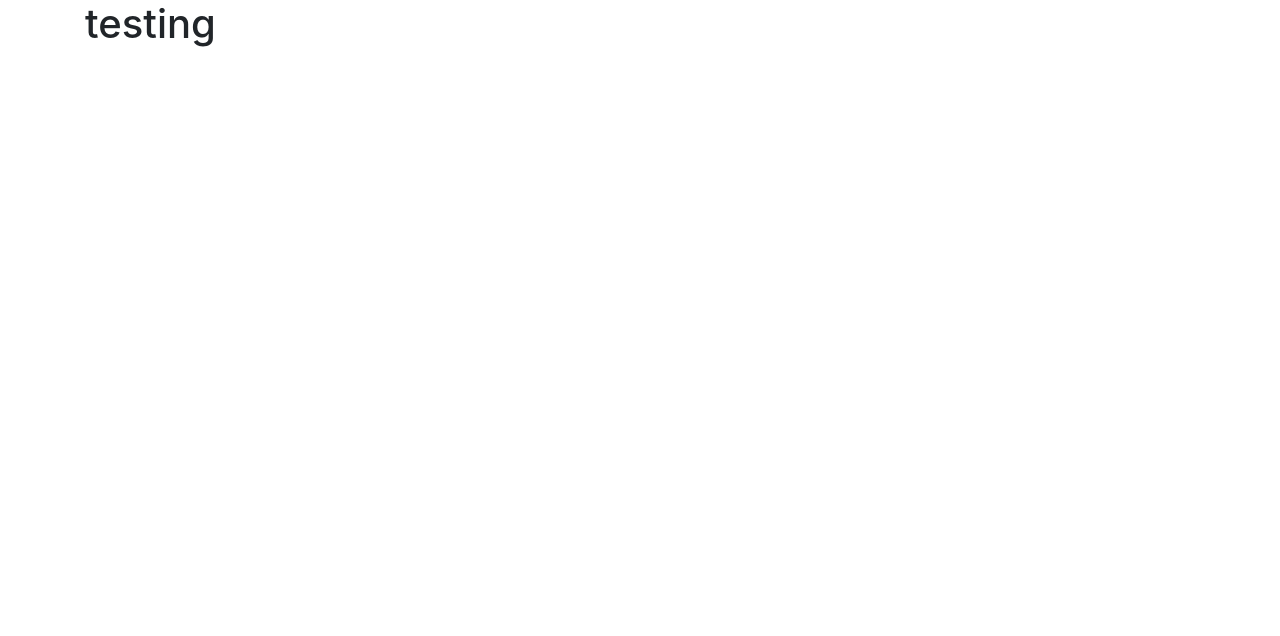
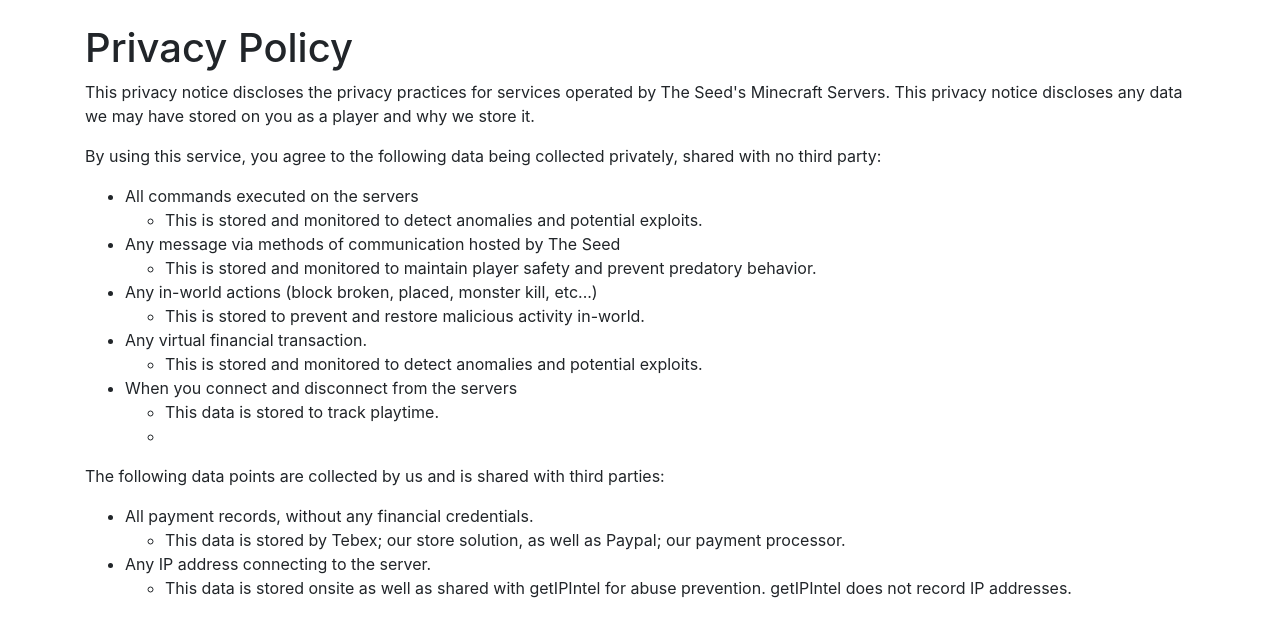
Before and after one commit to theseedmc/docs, a plain HTML site: page privacy/index.html in a window 1280 px wide. Drawn offline with nearby package versions, Linux system fonts and the light colour scheme.

Commit message:
Update index.html

```diff
--- a/privacy/index.html
+++ b/privacy/index.html
@@ -3,8 +3,30 @@
   <link href="https://stackpath.bootstrapcdn.com/bootstrap/4.3.1/css/bootstrap.min.css" rel="stylesheet" integrity="sha384-ggOyR0iXCbMQv3Xipma34MD+dH/1fQ784/j6cY/iJTQUOhcWr7x9JvoRxT2MZw1T" crossorigin="anonymous">
 </head>
 <body>
+  </br>
   <div class="container">
-    <h1>testing</h2>
-    </ hr>
+    <h1>Privacy Policy</h2>
+    <p>This privacy notice discloses the privacy practices for services operated by The Seed's Minecraft Servers. This privacy notice discloses any data we may have stored on you as a player and why we store it.</p>
+    <p>By using this service, you agree to the following data being collected privately, shared with no third party:</p>
+    <ul>
+      <li>All commands executed on the servers</li>
+      <ul><li>This is stored and monitored to detect anomalies and potential exploits.</li></ul>
+      <li>Any message via methods of communication hosted by The Seed</li>
+      <ul><li>This is stored and monitored to maintain player safety and prevent predatory behavior.</li></ul>
+      <li>Any in-world actions (block broken, placed, monster kill, etc...)</li>
+      <ul><li>This is stored to prevent and restore malicious activity in-world.</li></ul>
+      <li>Any virtual financial transaction.</li>
+      <ul><li>This is stored and monitored to detect anomalies and potential exploits.</li></ul>
+      <li>When you connect and disconnect from the servers</li>
+      <ul><li>This data is stored to track playtime.<li></ul>
+    </ul>
+    <p>The following data points are collected by us and is shared with third parties:</p>
+    <ul>
+      <li>All payment records, without any financial credentials.</li>
+      <ul><li>This data is stored by Tebex; our store solution, as well as Paypal; our payment processor.</li></ul>
+      <li>Any IP address connecting to the server.</li>
+      <ul><li>This data is stored onsite as well as shared with getIPIntel for abuse prevention. getIPIntel does not record IP addresses.</li></ul>
+    </ul>
+    </hr>
   </div>
 </body>
```
